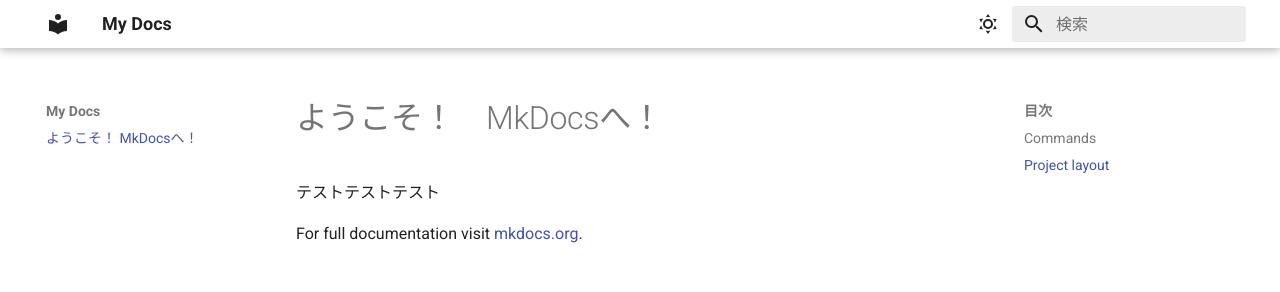
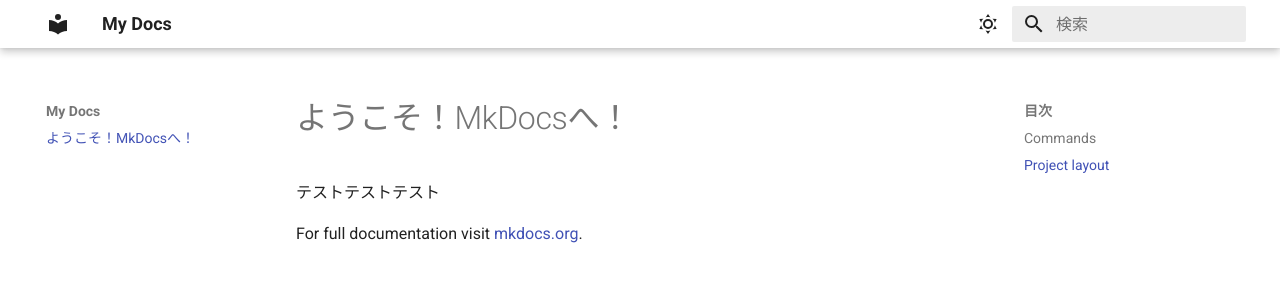
Before and after one commit to HEKUCHAN/VTA-Book, an MkDocs documentation site: the page built from docs/index.md, in a window 1280 px wide. Shown: the top 292 px of the page. Built offline with MkDocs 1.6.1 and Material for MkDocs 9.7.7, drawn with Linux system fonts in a browser that asks for light colours.

Commit message:
change color

```diff
--- a/docs/index.md
+++ b/docs/index.md
@@ -1,4 +1,4 @@
-# ようこそ！　MkDocsへ！
+# ようこそ！MkDocsへ！
 
 テストテストテスト
 
--- a/mkdocs.yml
+++ b/mkdocs.yml
@@ -18,6 +18,8 @@
       toggle:
         icon: material/weather-night
         name: Switch to light mode
+extra_css:
+  - stylesheets/scheme.css
 markdown_extensions:
   - tables
   - def_list
```
Also changed, not shown: docs/stylesheets/scheme.css (renamed from docs/stylesheets/extra.css).
